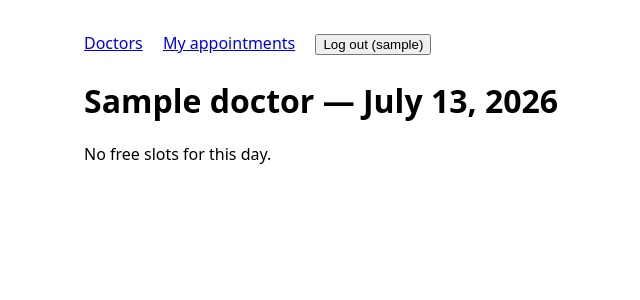
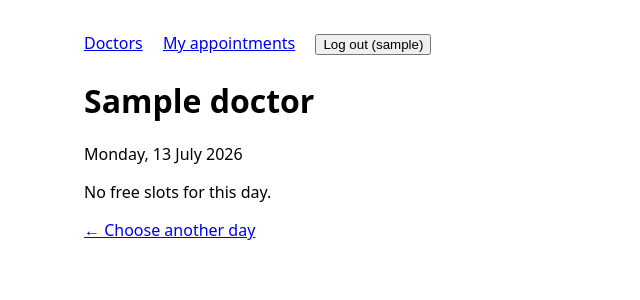
Before and after one commit to mutuiris/ratiba, a Django app: page /doctors/1/availability in a window 1280 px wide. Shown: the top 300 px of the page, without its empty margins (196-836 px from the left). Run offline with Django 5.2, Linux system fonts and the light colour scheme; a user stored in the database is signed in; tables that the repository leaves empty hold one stand-in row (values such as "Sample post").

Commit message:
Refactor availability template for improved layout and styling

```diff
--- a/clinic/templates/clinic/availability.html
+++ b/clinic/templates/clinic/availability.html
@@ -1,16 +1,23 @@
 {% extends "clinic/base.html" %}
 {% block title %}Availability{% endblock %}
 {% block content %}
-  <h1>{{ doctor.name }} &mdash; {{ day }}</h1>
-  {% if reschedule_id %}<p>Pick a new slot to reschedule your appointment.</p>{% endif %}
+  <h1>{{ doctor.name }}</h1>
+  <p class="muted">{{ day|date:"l, j F Y" }}{% if reschedule_id %} — pick a new slot to reschedule{% endif %}</p>
+  <div class="card">
+    {% if slots %}
+      <div class="slots">
         {% for slot in slots %}
-    <form class="slot" method="post"
+          <form method="post"
                 action="{% if reschedule_id %}{% url 'web-reschedule' reschedule_id %}{% else %}{% url 'web-book' doctor.id %}{% endif %}">
             {% csrf_token %}
             <input type="hidden" name="start_at" value="{{ slot.isoformat }}">
             <button type="submit">{{ slot|time:"H:i" }}</button>
           </form>
-  {% empty %}
-    <p>No free slots for this day.</p>
         {% endfor %}
+      </div>
+    {% else %}
+      <p class="muted">No free slots for this day.</p>
+    {% endif %}
+  </div>
+  <a class="btn-ghost btn" href="{% url 'web-doctors' %}">&larr; Choose another day</a>
 {% endblock %}
```
Lines whose indentation alone changed are shown as unchanged.
